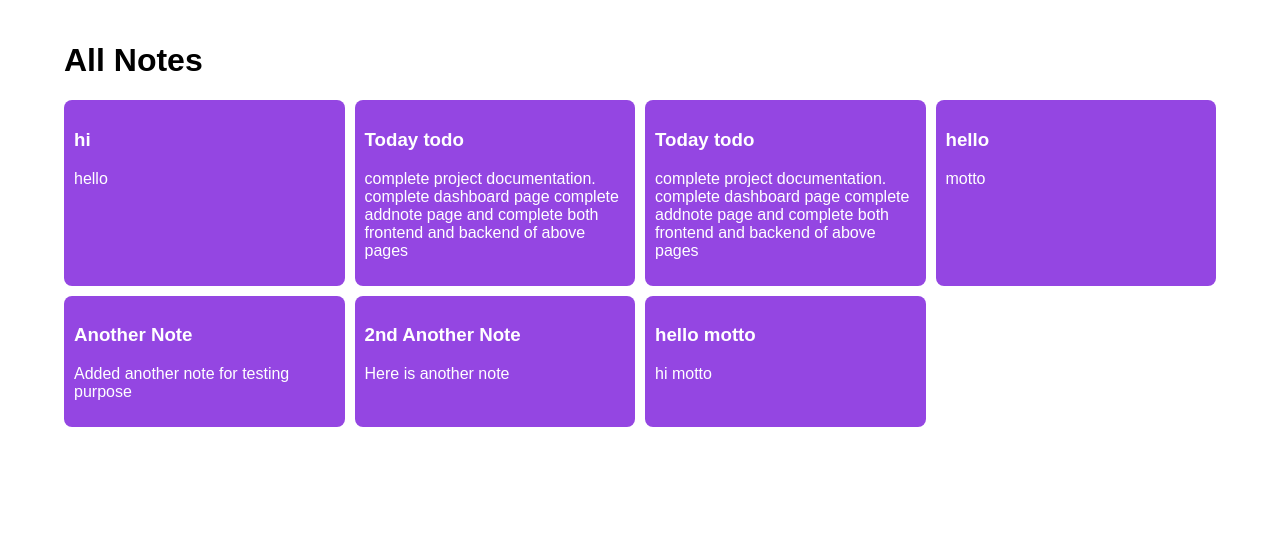
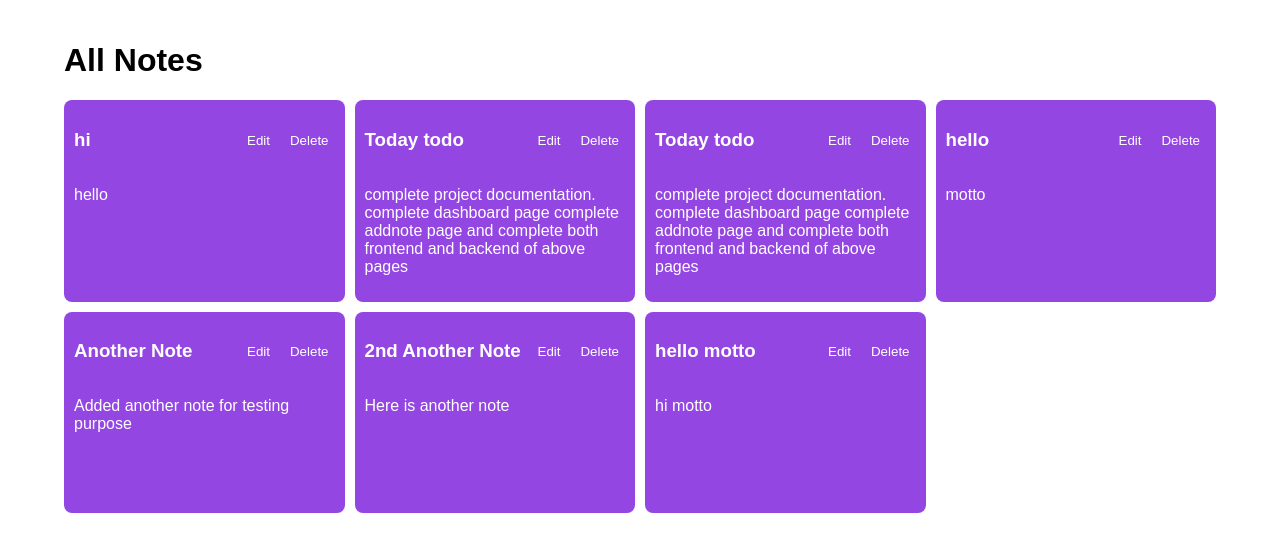
Before and after one commit to Rana-Hamza-cyber/onlineNotesManager, a Flask app: page / in a window 1280 px wide. Shown: the part 69-621 px from the top of the page. Run offline with Flask 3, Linux system fonts and the light colour scheme; data comes from the database, SQL or seed files in the repository; both versions use the stored data as it was after the commit.

Commit message:
made delete functionality

```diff
--- a/app.py
+++ b/app.py
@@ -54,6 +54,27 @@ def dashboard():
 
     return render_template('dashboard.html')
     # return redirect(f'/?title={title}&description={description}')
+
+@app.route('/deletenote')
+def delete_note():
+    note_id = request.args.get('id')
+    note_id = int(note_id)
+
+    db_path = get_db_path()
+
+    try:
+        connection = sqlite3.connect(db_path)
+        connection.row_factory = sqlite3.Row
+        cursor = connection.cursor()
+
+        cursor.execute("DELETE FROM NOTES WHERE id = ?", (note_id,))
+        connection.commit()
+        connection.close()
+
+        return jsonify({'status': 'success', 'message': f'Note {note_id} deleted'})
+    except Exception as e:
+        return jsonify({'status': 'error', 'message': str(e)})
+
 
 @app.route('/getallnotes', methods=['GET'])
 def get_all_notes():
--- a/static/dashboard.css
+++ b/static/dashboard.css
@@ -88,7 +88,7 @@ body{
 .notes-container{
     display: grid;
     grid-template-columns: repeat(4, 1fr);
-    grid-template-rows: auto;
+    grid-auto-rows: 1fr;
     gap: 10px;
 }
 
@@ -99,8 +99,29 @@ body{
     border-radius: 8px;
 }
 
-.item h4{
-    font-weight: bold;
+.item div{
+    display: flex;
+    justify-content: space-between;
+    align-items: center;
+}
+
+.custom-div{
+    display: flex;
+    gap: 8px;
+    font-size: small;
+}
+
+.custom-div button{
+    border: 2px solid #9446e2;
+    border-radius: 4px;
+    padding: 2px 4px;
+    background: none;
+    color: white;
+}
+
+.custom-div button:hover{
+    border: 2px solid white;
+    cursor: pointer;
 }
 
 .addnote{
--- a/static/getallnotes.js
+++ /dev/null
@@ -1,25 +0,0 @@
-document.addEventListener("DOMContentLoaded", () => {
-    fetchAllNotes();
-});
-
-function fetchAllNotes() {
-    fetch("/getallnotes")
-        .then(response => response.json())
-        .then(data => {
-            const container = document.getElementById("notes-container");
-            container.innerHTML = "";
-
-            data.forEach(note => {
-                const noteDiv = document.createElement("div");
-                noteDiv.classList.add("item");
-
-                noteDiv.innerHTML = `
-                <h3>${note.title}</h3>
-                <p>${note.description}</p>
-                `;
-
-                container.appendChild(noteDiv);
-            });
-        })
-        .catch(err => console.error("Error fetching notes:", err));
-}
--- /dev/null
+++ b/static/notes.js
@@ -0,0 +1,48 @@
+document.addEventListener("DOMContentLoaded", () => {
+    fetchAllNotes();
+});
+
+function fetchAllNotes() {
+    fetch("/getallnotes")
+        .then(response => response.json())
+        .then(data => {
+            localStorage.setItem('notes', JSON.stringify(data))
+            const container = document.getElementById("notes-container");
+            container.innerHTML = "";
+
+            data.forEach(note => {
+                const noteDiv = document.createElement("div");
+                noteDiv.classList.add("item");
+
+                noteDiv.innerHTML = `
+                <div>
+                        <h3>${note.title}</h3>
+                        <div class='custom-div'>
+                            <button onclick=handleEdit(${note.id})>Edit</button>
+                            <button onclick=handleDelete(${note.id})>Delete</button>
+                        </div>
+                    </div>
+                <p>${note.description}</p>
+                `;
+
+                container.appendChild(noteDiv);
+            });
+        })
+        .catch(err => console.error("Error fetching notes:", err));
+}
+
+function handleEdit(id) {
+    console.log('Edit', id)
+}
+
+function handleDelete(id) {
+    console.log('Deleting note with id:', id);
+
+    fetch(`/deletenote?id=${id}`)
+        .then(response => response.json())
+        .then(data => {
+            console.log(data);
+            fetchAllNotes();
+        })
+        .catch(err => console.error("Error deleting note:", err));
+}
--- a/templates/dashboard.html
+++ b/templates/dashboard.html
@@ -26,17 +26,24 @@
                 <h1>All Notes</h1>
             </div>
 
-            <!-- <div class="notes-container">
+            <!--<div class="notes-container">
                 <div class="item">
-                    <h3>Title</h3>
+                    <div>
+                        <h3>Title</h3>
+                        <div class='custom-div'>
+                            <button onclick={handleEdit()}>Edit</button>
+                            <button onclick={handleDelete()}>Delete</button>
+                        </div>
+                    </div>
                     <p>Lorem ipsum, dolor sit amet consectetur adipisicing elit. Beatae, sunt? </p>
                 </div>
             </div> -->
+
             <div class="notes-container" id="notes-container"></div>
         </div>
     </div>
 
-    <script src="{{ url_for('static', filename='getallnotes.js') }}"></script>
+    <script src="{{ url_for('static', filename='notes.js') }}"></script>
 </body>
 
 </html>
```
Also changed, not shown: Notes.db.
